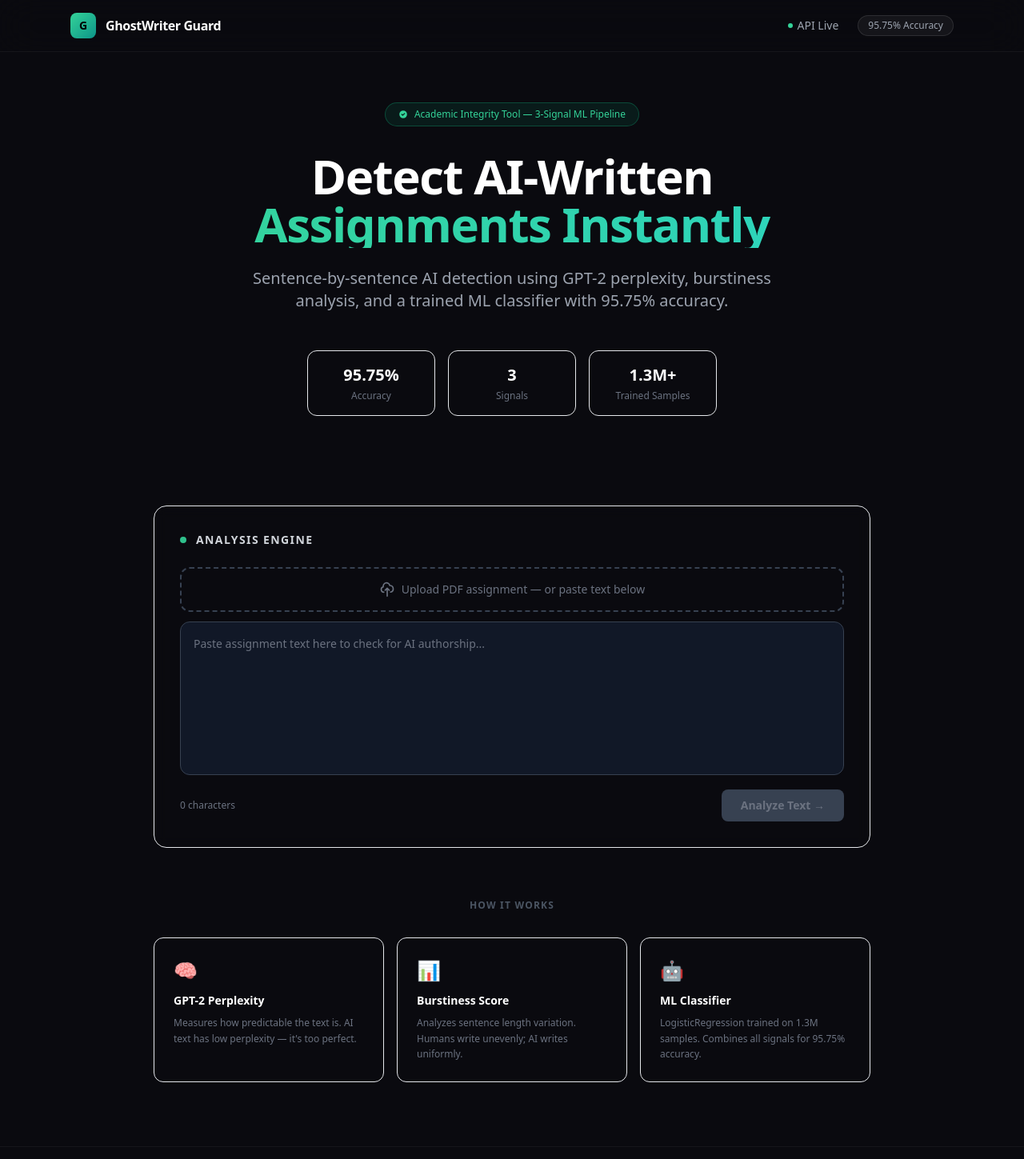
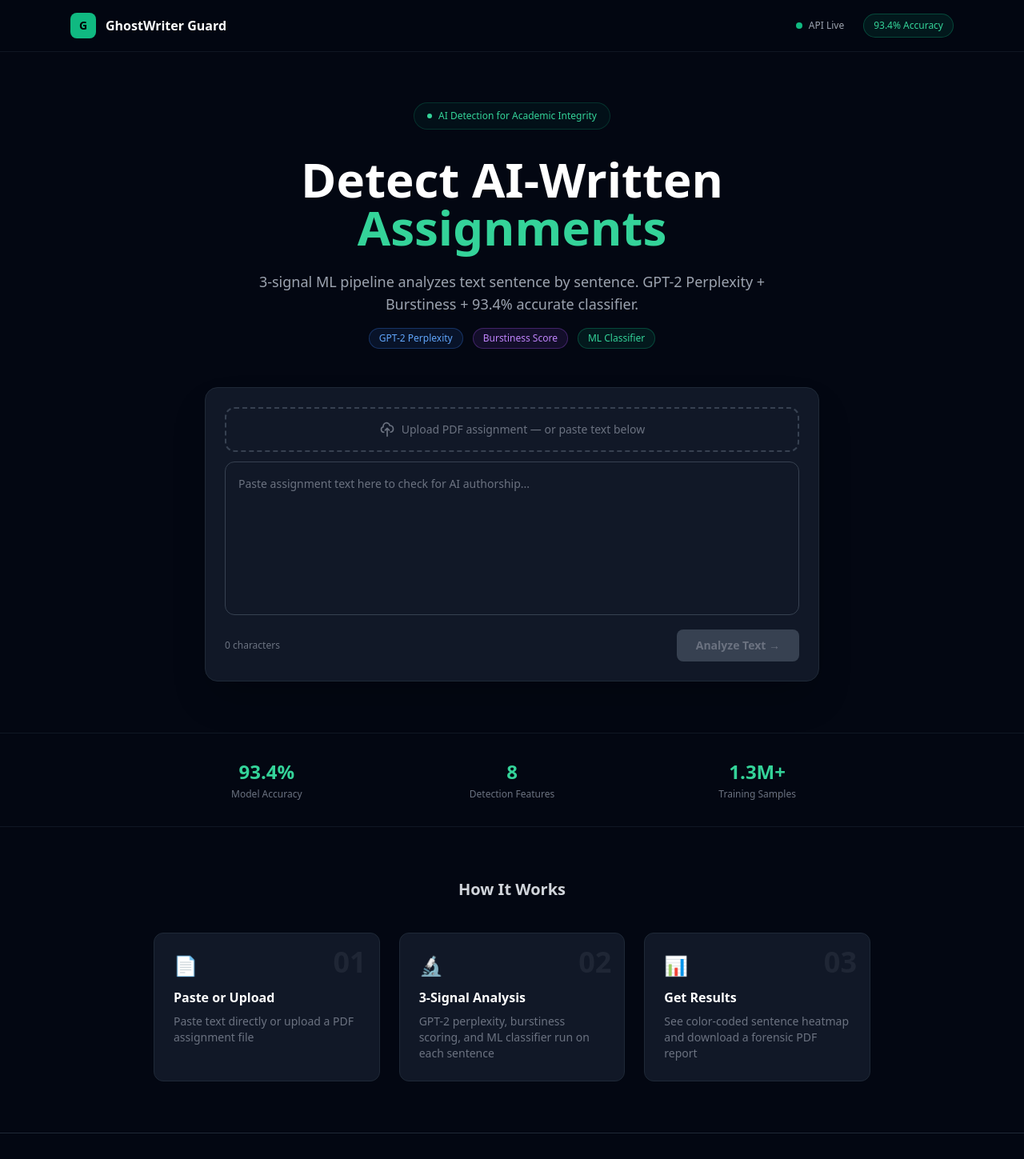
Before and after one commit to AtharvaVavhal/ghostwriter-guard, a React app in the folder frontend/: page / in a window 1280 px wide. Shown: the top 1449 px of the page at 80% size. Built offline with nearby package versions, Linux system fonts and the light colour scheme; the HTML template or start-up script is replaced by a standard one.

Commit message:
feat: complete UI redesign with hero section, animations, mobile layout

```diff
--- a/frontend/src/index.css
+++ b/frontend/src/index.css
@@ -2,36 +2,23 @@
 @tailwind components;
 @tailwind utilities;
 
-@import url('https://fonts.googleapis.com/css2?family=DM+Sans:wght@300;400;500;600;700&family=DM+Mono:wght@400;500&display=swap');
-
 @layer base {
   * { box-sizing: border-box; }
   html { scroll-behavior: smooth; }
-
   body {
-    background-color: #0a0a0f;
+    background-color: #030712;
     color: #f9fafb;
-    font-family: 'DM Sans', ui-sans-serif, system-ui, sans-serif;
     -webkit-font-smoothing: antialiased;
   }
-
-  ::-webkit-scrollbar { width: 4px; }
-  ::-webkit-scrollbar-track { background: #0a0a0f; }
-  ::-webkit-scrollbar-thumb { background: #1f2937; border-radius: 2px; }
+  ::-webkit-scrollbar { width: 5px; }
+  ::-webkit-scrollbar-track { background: #111827; }
+  ::-webkit-scrollbar-thumb { background: #374151; border-radius: 3px; }
 }
 
 @layer utilities {
-  .animate-fade-in {
-    animation: fadeIn 0.6s ease forwards;
-    opacity: 0;
-  }
-  .animate-slide-up {
-    animation: slideUp 0.6s ease forwards;
-    opacity: 0;
-  }
-  .bg-white\/2 { background-color: rgba(255,255,255,0.02); }
-  .bg-white\/3 { background-color: rgba(255,255,255,0.03); }
-  .border-white\/8 { border-color: rgba(255,255,255,0.08); }
+  .animate-fade-in { animation: fadeIn 0.5s ease forwards; }
+  .animate-slide-up { animation: slideUp 0.5s ease forwards; }
+  .animate-scale-in { animation: scaleIn 0.3s ease forwards; }
 }
 
 @keyframes fadeIn {
@@ -43,3 +30,8 @@
   from { opacity: 0; transform: translateY(20px); }
   to { opacity: 1; transform: translateY(0); }
 }
+
+@keyframes scaleIn {
+  from { opacity: 0; transform: scale(0.95); }
+  to { opacity: 1; transform: scale(1); }
+}
--- a/frontend/src/pages/Home.jsx
+++ b/frontend/src/pages/Home.jsx
@@ -1,4 +1,4 @@
-import { useState } from "react";
+import { useState, useRef } from "react";
 import TextInput from "../components/TextInput";
 import SentenceHeatmap from "../components/SentenceHeatmap";
 import ScoreBadge from "../components/ScoreBadge";
@@ -10,6 +10,7 @@ export default function Home() {
   const [loading, setLoading] = useState(false);
   const [result, setResult] = useState(null);
   const [error, setError] = useState(null);
+  const resultsRef = useRef(null);
 
   const handleSubmit = async (text) => {
     setLoading(true);
@@ -18,6 +19,7 @@ export default function Home() {
     try {
       const data = await analyzeText(text);
       setResult(data);
+      setTimeout(() => resultsRef.current?.scrollIntoView({ behavior: "smooth" }), 100);
     } catch (err) {
       setError("Failed to connect to the API. Make sure the backend is running on port 8000.");
     } finally {
@@ -26,107 +28,118 @@ export default function Home() {
   };
 
   return (
-    <div className="min-h-screen bg-[#0a0a0f] text-white font-sans">
-
-      {/* ── Top Nav ─────────────────────────────────────────── */}
-      <nav className="fixed top-0 left-0 right-0 z-50 border-b border-white/5 bg-[#0a0a0f]/80 backdrop-blur-xl">
-        <div className="max-w-6xl mx-auto px-6 h-16 flex items-center justify-between">
+    <div className="min-h-screen bg-gray-950 text-white">
+      {/* Navbar */}
+      <nav className="fixed top-0 left-0 right-0 z-50 border-b border-gray-800/50 bg-gray-950/80 backdrop-blur-md">
+        <div className="max-w-6xl mx-auto px-6 py-4 flex items-center justify-between">
           <div className="flex items-center gap-3">
-            <div className="w-8 h-8 rounded-lg bg-gradient-to-br from-emerald-400 to-teal-600 flex items-center justify-center text-sm font-bold text-black">G</div>
-            <span className="font-semibold text-white tracking-tight">GhostWriter Guard</span>
+            <div className="w-8 h-8 rounded-lg bg-emerald-500 flex items-center justify-center text-black font-bold text-sm">G</div>
+            <span className="font-bold text-white">GhostWriter Guard</span>
           </div>
-          <div className="hidden md:flex items-center gap-6 text-sm text-gray-400">
-            <span className="flex items-center gap-1.5">
-              <span className="w-1.5 h-1.5 rounded-full bg-emerald-400 animate-pulse" />
+          <div className="flex items-center gap-6">
+            <span className="hidden md:flex items-center gap-2 text-xs text-gray-400">
+              <span className="w-2 h-2 bg-emerald-500 rounded-full animate-pulse" />
               API Live
             </span>
-            <span className="px-3 py-1 rounded-full bg-white/5 border border-white/10 text-xs">
-              95.75% Accuracy
+            <span className="text-xs px-3 py-1.5 rounded-full border border-emerald-500/30 text-emerald-400 bg-emerald-500/10">
+              93.4% Accuracy
             </span>
           </div>
         </div>
       </nav>
 
-      {/* ── Hero ────────────────────────────────────────────── */}
+      {/* Hero Section */}
       <section className="pt-32 pb-16 px-6">
         <div className="max-w-4xl mx-auto text-center">
-          {/* Badge */}
-          <div className="inline-flex items-center gap-2 px-4 py-1.5 rounded-full border border-emerald-500/30 bg-emerald-500/10 text-emerald-400 text-xs font-medium mb-8 animate-fade-in">
-            <svg className="w-3 h-3" fill="currentColor" viewBox="0 0 20 20">
-              <path fillRule="evenodd" d="M10 18a8 8 0 100-16 8 8 0 000 16zm3.707-9.293a1 1 0 00-1.414-1.414L9 10.586 7.707 9.293a1 1 0 00-1.414 1.414l2 2a1 1 0 001.414 0l4-4z" clipRule="evenodd" />
-            </svg>
-            Academic Integrity Tool — 3-Signal ML Pipeline
+          <div className="inline-flex items-center gap-2 px-4 py-2 rounded-full border border-emerald-500/20 bg-emerald-500/5 text-emerald-400 text-xs mb-8">
+            <span className="w-1.5 h-1.5 bg-emerald-400 rounded-full" />
+            AI Detection for Academic Integrity
+          </div>
+          <h1 className="text-5xl md:text-6xl font-bold text-white mb-6 leading-tight">
+            Detect AI-Written
+            <span className="text-emerald-400"> Assignments</span>
+          </h1>
+          <p className="text-gray-400 text-lg max-w-2xl mx-auto mb-4">
+            3-signal ML pipeline analyzes text sentence by sentence.
+            GPT-2 Perplexity + Burstiness + 93.4% accurate classifier.
+          </p>
+
+          {/* Signal pills */}
+          <div className="flex flex-wrap justify-center gap-3 mb-12">
+            {[
+              { label: "GPT-2 Perplexity", color: "blue" },
+              { label: "Burstiness Score", color: "purple" },
+              { label: "ML Classifier", color: "emerald" },
+            ].map((s) => (
+              <span key={s.label} className={`px-3 py-1 rounded-full text-xs border ${
+                s.color === "blue" ? "border-blue-500/30 text-blue-400 bg-blue-500/10" :
+                s.color === "purple" ? "border-purple-500/30 text-purple-400 bg-purple-500/10" :
+                "border-emerald-500/30 text-emerald-400 bg-emerald-500/10"
+              }`}>
+                {s.label}
+              </span>
+            ))}
+          </div>
         </div>
 
-          {/* Headline */}
-          <h1 className="text-4xl md:text-6xl font-bold tracking-tight mb-6 animate-slide-up" style={{animationDelay: '0.1s'}}>
-            Detect AI-Written
-            <span className="block bg-gradient-to-r from-emerald-400 to-teal-400 bg-clip-text text-transparent">
-              Assignments Instantly
-            </span>
-          </h1>
+        {/* Input Card */}
+        <div className="max-w-3xl mx-auto">
+          <div className="bg-gray-900 border border-gray-800 rounded-2xl p-6 shadow-2xl">
+            <TextInput onSubmit={handleSubmit} loading={loading} />
+          </div>
+        </div>
+      </section>
 
-          <p className="text-gray-400 text-lg md:text-xl max-w-2xl mx-auto mb-12 leading-relaxed animate-slide-up" style={{animationDelay: '0.2s'}}>
-            Sentence-by-sentence AI detection using GPT-2 perplexity, burstiness analysis, and a trained ML classifier with 95.75% accuracy.
-          </p>
-
-          {/* Stats Row */}
-          <div className="grid grid-cols-3 gap-4 max-w-lg mx-auto mb-12 animate-slide-up" style={{animationDelay: '0.3s'}}>
+      {/* Stats Bar */}
+      <section className="py-8 px-6 border-y border-gray-800/50">
+        <div className="max-w-4xl mx-auto grid grid-cols-3 gap-6 text-center">
           {[
-              { value: "95.75%", label: "Accuracy" },
-              { value: "3", label: "Signals" },
-              { value: "1.3M+", label: "Trained Samples" },
+            { value: "93.4%", label: "Model Accuracy" },
+            { value: "8", label: "Detection Features" },
+            { value: "1.3M+", label: "Training Samples" },
           ].map((stat) => (
-              <div key={stat.label} className="p-4 rounded-xl bg-white/3 border border-white/8 text-center">
-                <p className="text-xl font-bold text-white">{stat.value}</p>
+            <div key={stat.label}>
+              <p className="text-2xl font-bold text-emerald-400">{stat.value}</p>
               <p className="text-xs text-gray-500 mt-1">{stat.label}</p>
             </div>
           ))}
         </div>
-        </div>
       </section>
-
-      {/* ── Main Analyzer ───────────────────────────────────── */}
-      <section className="px-6 pb-16">
-        <div className="max-w-4xl mx-auto">
-          <div className="rounded-2xl border border-white/8 bg-white/2 p-6 md:p-8 backdrop-blur animate-slide-up" style={{animationDelay: '0.4s'}}>
-            <div className="flex items-center gap-3 mb-6">
-              <div className="w-2 h-2 rounded-full bg-emerald-400 animate-pulse" />
-              <h2 className="text-sm font-semibold text-gray-300 uppercase tracking-widest">Analysis Engine</h2>
-            </div>
-            <TextInput onSubmit={handleSubmit} loading={loading} />
-          </div>
 
       {/* Error */}
       {error && (
-            <div className="mt-4 p-4 rounded-xl bg-red-500/10 border border-red-500/20 text-red-400 text-sm flex items-center gap-3">
-              <svg className="w-4 h-4 shrink-0" fill="none" stroke="currentColor" viewBox="0 0 24 24">
-                <path strokeLinecap="round" strokeLinejoin="round" strokeWidth={2} d="M12 8v4m0 4h.01M21 12a9 9 0 11-18 0 9 9 0 0118 0z" />
-              </svg>
-              {error}
+        <div className="max-w-3xl mx-auto px-6 py-4">
+          <div className="p-4 rounded-xl bg-red-500/10 border border-red-500/30 text-red-400 text-sm">
+            ⚠️ {error}
+          </div>
         </div>
       )}
 
       {/* Loading */}
-          {loading && <Loader />}
+      {loading && (
+        <div className="max-w-3xl mx-auto px-6">
+          <Loader />
+        </div>
+      )}
 
       {/* Results */}
       {result && !loading && (
-            <div className="mt-6 space-y-6 animate-slide-up">
+        <section ref={resultsRef} className="py-12 px-6">
+          <div className="max-w-4xl mx-auto space-y-8">
 
             {/* Results Header */}
             <div className="flex items-center justify-between">
-                <div className="flex items-center gap-3">
-                  <div className="w-2 h-2 rounded-full bg-emerald-400" />
-                  <h2 className="text-sm font-semibold text-gray-300 uppercase tracking-widest">Detection Results</h2>
+              <div>
+                <h2 className="text-2xl font-bold">Detection Results</h2>
+                <p className="text-gray-500 text-sm mt-1">{result.sentences.length} sentences analyzed</p>
               </div>
               <div className="flex items-center gap-3">
                 <DownloadReport result={result} />
                 <button
                   onClick={() => setResult(null)}
-                    className="text-xs text-gray-600 hover:text-gray-400 transition-colors px-3 py-1.5 rounded-lg hover:bg-white/5"
+                  className="text-xs text-gray-500 hover:text-gray-300 transition-colors px-3 py-1.5 rounded-lg border border-gray-800 hover:border-gray-600"
                 >
-                    Clear ✕
+                  Clear
                 </button>
               </div>
             </div>
@@ -142,7 +155,7 @@ export default function Home() {
                   { label: "AI Flagged", value: result.sentences.filter(s => s.score >= 0.65).length, color: "text-red-400" },
                   { label: "Human", value: result.sentences.filter(s => s.score < 0.35).length, color: "text-emerald-400" },
                 ].map((stat) => (
-                    <div key={stat.label} className="p-5 rounded-xl bg-white/3 border border-white/8 flex flex-col justify-between">
+                  <div key={stat.label} className="bg-gray-900 border border-gray-800 rounded-xl p-5 text-center">
                     <p className={`text-3xl font-bold ${stat.color}`}>{stat.value}</p>
                     <p className="text-xs text-gray-500 mt-2">{stat.label}</p>
                   </div>
@@ -151,36 +164,36 @@ export default function Home() {
             </div>
 
             {/* Legend */}
-              <div className="flex flex-wrap gap-4 text-xs text-gray-500 px-1">
-                <span className="flex items-center gap-2"><span className="w-2 h-2 rounded-full bg-emerald-400 inline-block" /> Human (0–35%)</span>
-                <span className="flex items-center gap-2"><span className="w-2 h-2 rounded-full bg-yellow-400 inline-block" /> Uncertain (35–65%)</span>
-                <span className="flex items-center gap-2"><span className="w-2 h-2 rounded-full bg-red-400 inline-block" /> AI Generated (65–100%)</span>
+            <div className="flex gap-6 text-xs text-gray-400">
+              <span className="flex items-center gap-2"><span className="w-2.5 h-2.5 rounded-full bg-emerald-400" /> Human (0–35%)</span>
+              <span className="flex items-center gap-2"><span className="w-2.5 h-2.5 rounded-full bg-yellow-400" /> Uncertain (35–65%)</span>
+              <span className="flex items-center gap-2"><span className="w-2.5 h-2.5 rounded-full bg-red-400" /> AI Generated (65–100%)</span>
             </div>
 
-              {/* Sentence Heatmap */}
-              <div className="rounded-2xl border border-white/8 bg-white/2 p-6">
+            {/* Heatmap */}
+            <div className="bg-gray-900 border border-gray-800 rounded-2xl p-6">
               <SentenceHeatmap sentences={result.sentences} />
             </div>
           </div>
+        </section>
       )}
-        </div>
-      </section>
 
-      {/* ── How It Works ────────────────────────────────────── */}
+      {/* How it works section */}
       {!result && !loading && (
-        <section className="px-6 pb-20">
+        <section className="py-16 px-6">
           <div className="max-w-4xl mx-auto">
-            <h3 className="text-center text-xs font-semibold text-gray-600 uppercase tracking-widest mb-8">How It Works</h3>
-            <div className="grid grid-cols-1 md:grid-cols-3 gap-4">
+            <h2 className="text-xl font-bold text-center mb-10 text-gray-300">How It Works</h2>
+            <div className="grid grid-cols-1 md:grid-cols-3 gap-6">
               {[
-                { icon: "🧠", title: "GPT-2 Perplexity", desc: "Measures how predictable the text is. AI text has low perplexity — it's too perfect." },
-                { icon: "📊", title: "Burstiness Score", desc: "Analyzes sentence length variation. Humans write unevenly; AI writes uniformly." },
-                { icon: "🤖", title: "ML Classifier", desc: "LogisticRegression trained on 1.3M samples. Combines all signals for 95.75% accuracy." },
+                { step: "01", title: "Paste or Upload", desc: "Paste text directly or upload a PDF assignment file", icon: "📄" },
+                { step: "02", title: "3-Signal Analysis", desc: "GPT-2 perplexity, burstiness scoring, and ML classifier run on each sentence", icon: "🔬" },
+                { step: "03", title: "Get Results", desc: "See color-coded sentence heatmap and download a forensic PDF report", icon: "📊" },
               ].map((item) => (
-                <div key={item.title} className="p-6 rounded-xl border border-white/8 bg-white/2 hover:border-emerald-500/30 hover:bg-emerald-500/5 transition-all duration-300">
+                <div key={item.step} className="bg-gray-900 border border-gray-800 rounded-xl p-6 relative overflow-hidden">
+                  <span className="absolute top-4 right-4 text-4xl opacity-10 font-bold text-gray-400">{item.step}</span>
                   <div className="text-2xl mb-3">{item.icon}</div>
-                  <h4 className="font-semibold text-white text-sm mb-2">{item.title}</h4>
-                  <p className="text-xs text-gray-500 leading-relaxed">{item.desc}</p>
+                  <h3 className="font-semibold text-white mb-2">{item.title}</h3>
+                  <p className="text-gray-500 text-sm">{item.desc}</p>
                 </div>
               ))}
             </div>
@@ -188,12 +201,11 @@ export default function Home() {
         </section>
       )}
 
-      {/* ── Footer ──────────────────────────────────────────── */}
-      <footer className="border-t border-white/5 px-6 py-6">
-        <div className="max-w-4xl mx-auto flex flex-col md:flex-row items-center justify-between gap-4 text-xs text-gray-600">
-          <span>© 2025 GhostWriter Guard — Academic Integrity Tool</span>
-          <span>Built with FastAPI · React · GPT-2 · scikit-learn</span>
-        </div>
+      {/* Footer */}
+      <footer className="border-t border-gray-800 py-8 px-6 text-center">
+        <p className="text-xs text-gray-600">
+          GhostWriter Guard — Built by Team GhostWriter Guard, Vishwakarma Institute of Technology, Pune
+        </p>
       </footer>
     </div>
   );
```
Lines whose indentation alone changed are shown as unchanged.
